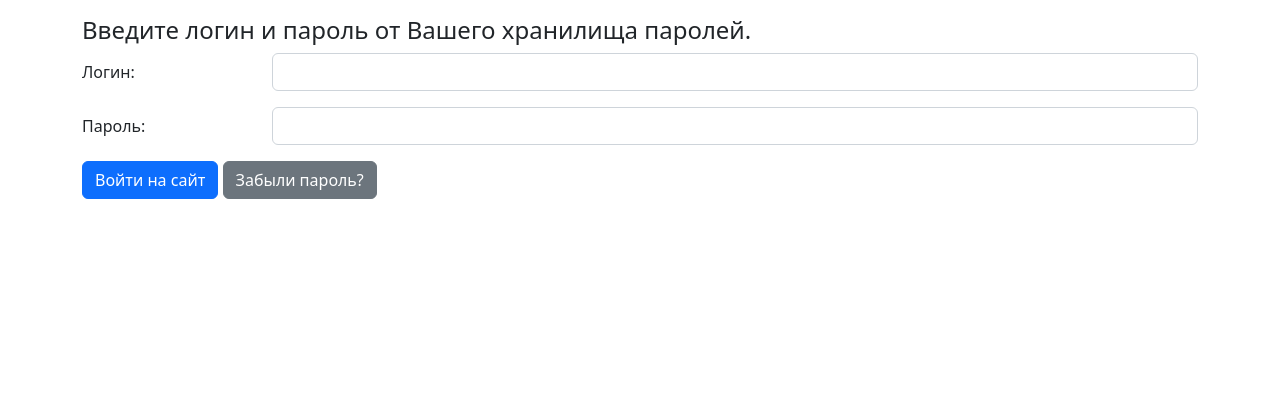
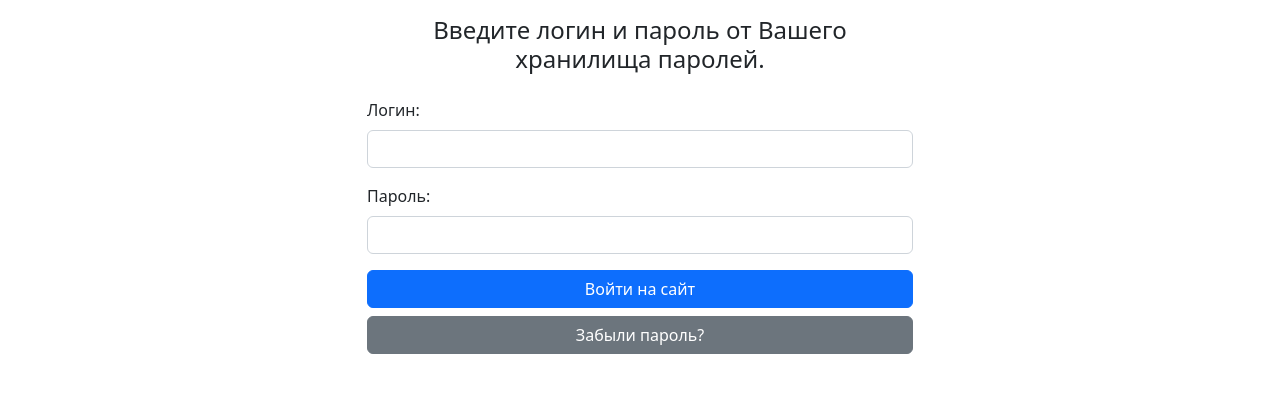
Before and after one commit to Ssentiago/CryptoGuardian, a FastAPI app: page /login.html in a window 1280 px wide. Shown: the top 393 px of the page. Run offline with FastAPI, Linux system fonts and the light colour scheme; parts of the project's set-up code (start-up, migrations or seed data) failed here and were passed over; some libraries are stand-ins or nearby versions.

```diff
--- a/static/templates/login.html
+++ b/static/templates/login.html
@@ -7,29 +7,26 @@
 </head>
 
 <body>
-<div>
-    <form id="loginForm" class="container mt-3">
-        <h4>Введите логин и пароль от Вашего хранилища паролей.</h4>
-
-        <div class="row mb-3">
-            <label for="username" class="col-sm-2 col-form-label">Логин:</label>
-            <div class="col-sm-10">
-                <input type="text" class="form-control" id="username" name="username" required>
-
-            </div>
+<div class="container mt-3">
+    <div class="row justify-content-center">
+        <div class="col-md-8 col-lg-6">
+            <h4 class="text-center mb-4">Введите логин и пароль от Вашего хранилища паролей.</h4>
+            <form id="loginForm">
+                <div class="mb-3">
+                    <label for="username" class="form-label">Логин:</label>
+                    <input type="text" class="form-control" id="username" name="username" required>
+                </div>
+                <div class="mb-3">
+                    <label for="password" class="form-label">Пароль:</label>
+                    <input type="password" class="form-control" id="password" name="password" required>
+                </div>
+                <div class="d-grid gap-2">
+                    <button type="submit" class="btn btn-primary">Войти на сайт</button>
+                    <button class="btn btn-secondary" onclick="window.location.href = 'forgot.html'">Забыли пароль?</button>
+                </div>
+            </form>
         </div>
-        <div class="row mb-3">
-            <label for="password" class="col-sm-2 col-form-label">Пароль:</label>
-            <div class="col-sm-10">
-                <input type="password" class="form-control" id="password" name="password" required>
-
-            </div>
-        </div>
-        <button type="submit" class="btn btn-primary">Войти на сайт</button>
-        <button class="btn btn-secondary" onclick="window.location.href = 'forgot.html' ">Забыли пароль?</button>
-    </form>
-
-
+    </div>
 </div>
 
 <script src="static/js/main.js"></script>
```
